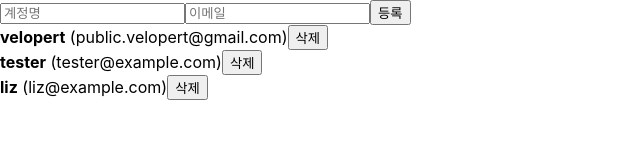
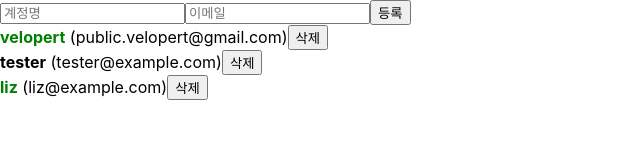
Before and after one commit to noranlenna/vp-web-react, a React (Create React App) app: page / in a window 1280 px wide. Shown: the top 160 px of the page, without its empty margins (0-640 px from the left). Built offline with nearby package versions, Linux system fonts and the light colour scheme.

Commit message:
15.배열에 항목 수정하기

```diff
--- a/src/App.js
+++ b/src/App.js
@@ -26,18 +26,22 @@ function App() {
       id: 1,
       username: "velopert",
       email: "public.velopert@gmail.com",
+      active: true,
     },
     {
       id: 2,
       username: "tester",
       email: "tester@example.com",
+      active: false,
     },
     {
       id: 3,
       username: "liz",
       email: "liz@example.com",
+      active: true,
     },
   ]);
+
   const nextId = useRef(4);
 
   const handleOnCreate = () => {
@@ -64,6 +68,15 @@ function App() {
     );
   };
 
+  // toggle로 들어오는 id ->
+  const handelOnToggle = (id) => {
+    setUsers(
+      users.map((user) => {
+        return user.id === id ? { ...user, active: !user.active } : user;
+      })
+    );
+  };
+
   return (
     <div className="App">
       <>
@@ -74,7 +87,11 @@ function App() {
           handleOnCreate={handleOnCreate}
           focusRef={focusRef}
         ></CreateUser>
-        <UserList users={users} handleOnRemove={handleOnRemove}></UserList>
+        <UserList
+          users={users}
+          handleOnRemove={handleOnRemove}
+          handleOnToggle={handelOnToggle}
+        ></UserList>
       </>
     </div>
   );
--- a/src/component/UserList.jsx
+++ b/src/component/UserList.jsx
@@ -1,18 +1,20 @@
 import React from "react";
 
+// CSS cursor : pointer로 하면 손가락 모양으로 변한다.
+// 꼭 기억하기. onClick 프로퍼티에 파라메터가 필요한 함수를 실행시킬 땐 arrow function을 써서 함수 전달하기.
 
-// onClick={extenalFunc()} 형식으로, 함수 자체를 실행시키면,
-// 컴포넌트가 렌더링 되는 동시에 실행이 되버린다.
-// 그래서 ()를 빼서 즉시실행 시키기 않도록 한다.
-// 하지만, function에 파라메터가 필요할 땐,
-// onClick={paramFunc(somePara)} 형태로 하면 바로 실행이 되버리므로,
-// onClick에 콜백 함수로 처리를 하고(Arrow Function), 함수가 실행될 때,
-// user.id를 건네주어 처리하는 방식으로 한다.
-
-function User({ user, handleOnRemove }) {
+function User({ user, handleOnRemove, handleOnToggle }) {
   return (
     <div>
-      <b>{user.username}</b> <span>({user.email})</span>
+      <b
+        style={{ cursor: "pointer", color: user.active ? "green" : "black" }}
+        onClick={() => {
+          handleOnToggle(user.id);
+        }}
+      >
+        {user.username}
+      </b>{" "}
+      <span>({user.email})</span>
       <button
         type="button"
         onClick={() => {
@@ -25,11 +27,17 @@ function User({ user, handleOnRemove }) {
   );
 }
 
-function UserList({ users, handleOnRemove }) {
+function UserList({ users, handleOnRemove, handleOnToggle }) {
+  // users를 user 컴포넌트로.
   return (
     <div>
       {users.map((user) => (
-        <User user={user} key={user.id} handleOnRemove={handleOnRemove} />
+        <User
+          user={user}
+          key={user.id}
+          handleOnRemove={handleOnRemove}
+          handleOnToggle={handleOnToggle}
+        />
       ))}
     </div>
   );
```
